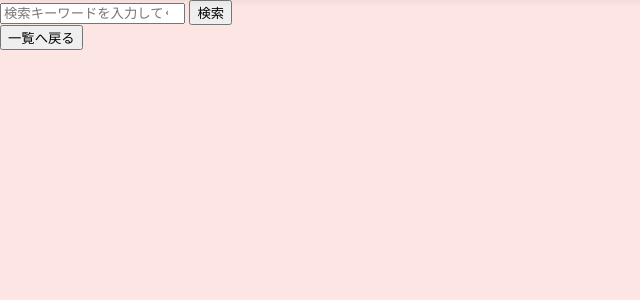
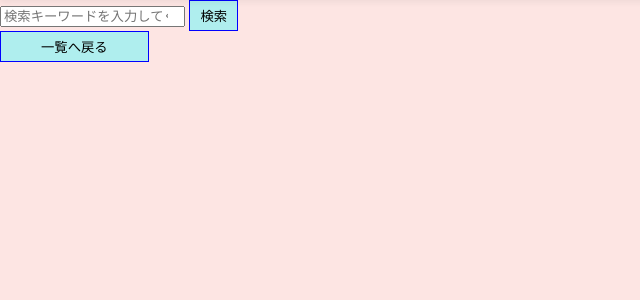
Before and after one commit to Kuya0307/LOVEBLOG2, a PHP site: page /table.php in a window 1280 px wide. Shown: the part 100-400 px from the top of the page, without its empty margins (0-640 px from the left). Run offline with PHP 8.4, Linux system fonts and the light colour scheme; the visitor is signed in with stand-in values (Sample User, id 1); data that the repository does not hold is empty; some web fonts are replaced.

Commit message:
ボタンデザインを変えた

```diff
--- a/css/detail.css
+++ b/css/detail.css
@@ -10,10 +10,10 @@ body{
     font-size: 32px;
     word-break: break-all;
   }
-  #detail .god{
+  #detail #god{
   width: 50%;
   text-align: center;
-  font-size: 32px;
+  font-size: 20px;
   word-break: break-all;
 }
 #detail .oda{
--- a/css/table.css
+++ b/css/table.css
@@ -108,6 +108,22 @@ span{
     color: #000000;
     /* border-radius: 5px; デザインによる */
   }
+  .sea_btn{
+    display: inline-block;
+    padding: 5px 10px;
+    text-decoration: none;
+    background: #AFEEEE;;
+    border:1px solid #0000FF;
+    color: #000000;
+  }
+  .iti_btn{
+    display: inline-block;
+    padding: 5px 40px;
+    text-decoration: none;
+    background: #AFEEEE;;
+    border:1px solid #0000FF;
+    color: #000000;
+  }
 
   .column{
       pointer-events: none;
--- a/php/detail.php
+++ b/php/detail.php
@@ -51,7 +51,8 @@ if($gab){
   <form action="post2.php" method="post">
 <label for="story">タイトル</label>
 
-<input type="text" class="god" name="title"value="<?php echo $data['title'];?>" readonly><br>
+<!-- <input type="text" class="god" name="title"value="" readonly><br> -->
+<textarea name="title" id="god"  readonly><?php echo $data['title'];?></textarea>
 <!-- <textarea id="story" name="content"
       rows="30" cols="100" placeholder="投稿内容を入力してください。" readonly> -->
 <p class="cont"><?php echo $data['content'];?></p>
--- a/php/post2.php
+++ b/php/post2.php
@@ -9,6 +9,10 @@ echo "<pre>";
     $content=$_POST['content'];
     $state_flag=$_POST['flag'];
     $name=$_SESSION['name'];
+    $title = htmlspecialchars($title,ENT_QUOTES,"UTF-8");
+    $content = htmlspecialchars($content,ENT_QUOTES,"UTF-8");
+    $state_flag = htmlspecialchars($state_flag,ENT_QUOTES,"UTF-8");
+    $name = htmlspecialchars($name,ENT_QUOTES,"UTF-8");
     $sql="INSERT INTO report (title,content,state_flag,user_name,delete_flag) VALUES(:title,:content,:state_flag,:user_name,0)";
     $stm=$pdo->prepare($sql);
     $stm->bindValue(':title',$title,PDO::PARAM_STR);
--- a/php/table.php
+++ b/php/table.php
@@ -4,10 +4,10 @@
     ?>
     <form action="search.php" method="get">
 <input type="search" name="search" placeholder="検索キーワードを入力してください">
-<input type="submit" name="submit" value="検索">
+<input type="submit" name="submit" class="sea_btn" value="検索">
 </form>
 <form action = "tmp.php" method = "post">
-   <input type ="submit" value="一覧へ戻る">
+   <input type ="submit" class = "iti_btn" value="一覧へ戻る">
    </form>
 <?php
     if(!isset($_SESSION)){
```
Also changed, not shown: php/reg.php (+4 -23 lines).
